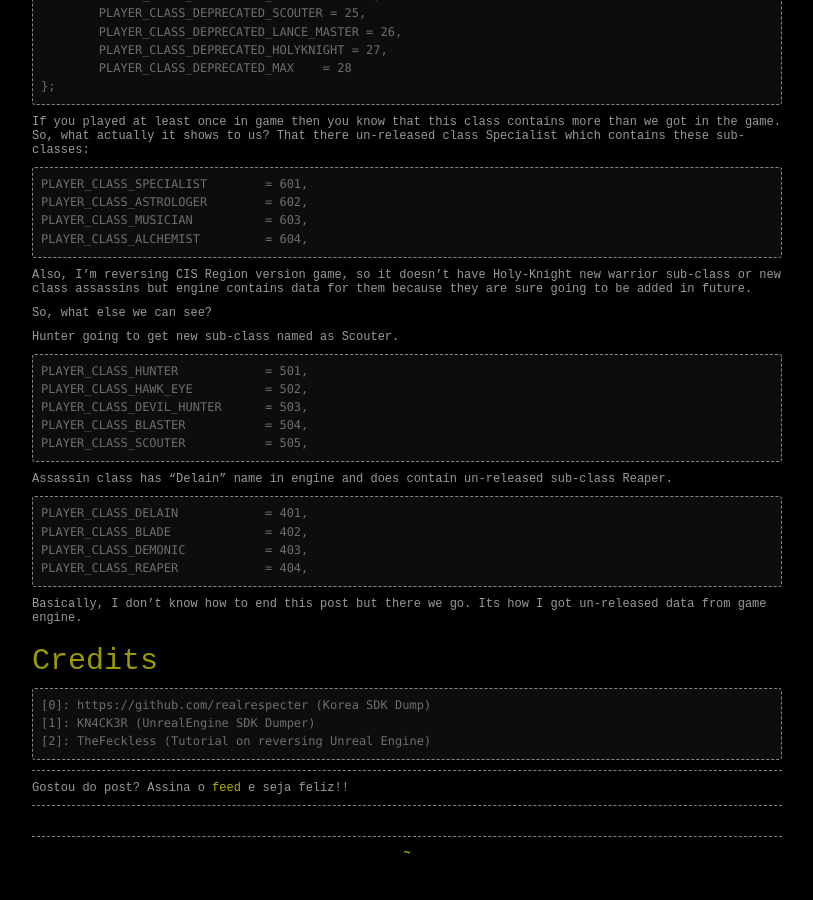
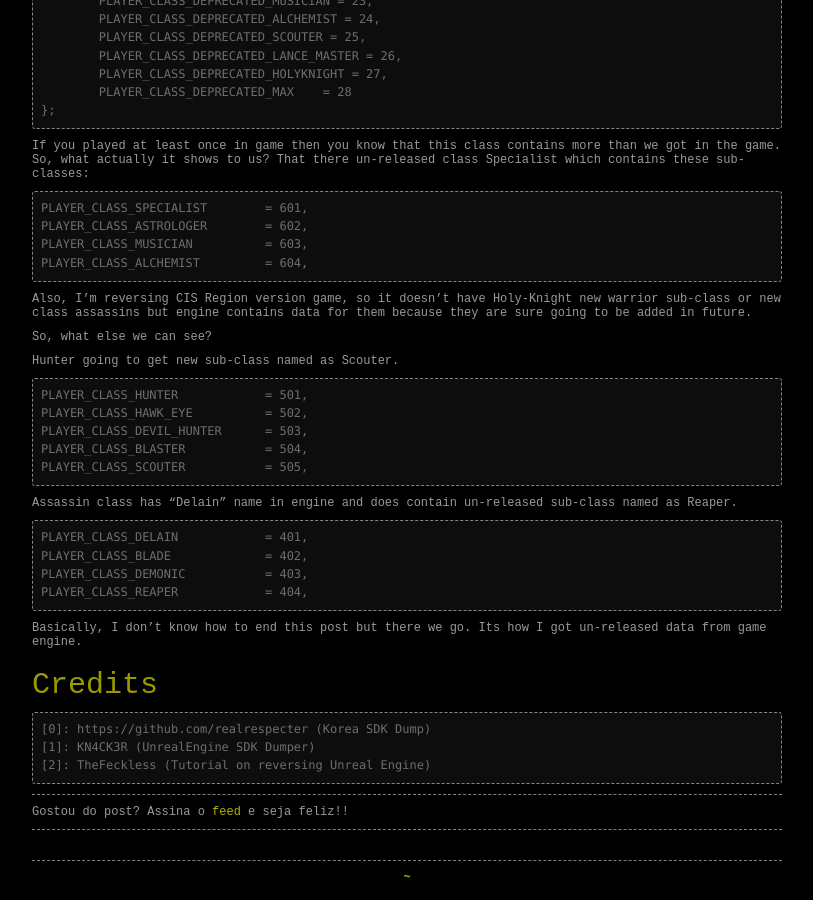
Before and after one commit to cpz/cpz.github.io, a Jekyll site: the page built from _posts/2020/2020-01-17-Lost-Ark-Reversing.md, in a window 1280 px wide and 900 px high, scrolled down 1731 px. Shown: the whole window, without its empty margins (233-1046 px from the left). Built offline with Jekyll 4.4.1, drawn with Linux system fonts in a browser that asks for light colours; comment, search, counter and statistics services are not loaded; before the commit the page ends 2607 px from its top, so only the background shows below that; some of the changed text lies outside the part shown.

Commit message:
Update 2020-01-17-Lost-Ark-Reversing.md

```diff
--- a/_posts/2020/2020-01-17-Lost-Ark-Reversing.md
+++ b/_posts/2020/2020-01-17-Lost-Ark-Reversing.md
@@ -88,7 +90,7 @@ PLAYER_CLASS_BLASTER           = 504,
 PLAYER_CLASS_SCOUTER           = 505,
 ~~~
 
-Assassin class has "Delain" name in engine and does contain un-released sub-class Reaper.
+Assassin class has "Delain" name in engine and does contain un-released sub-class named as Reaper.
 ~~~
 PLAYER_CLASS_DELAIN            = 401,
 PLAYER_CLASS_BLADE             = 402,
```
Also changed, not shown: other parts of _posts/2020/2020-01-17-Lost-Ark-Reversing.md (+2 -0 lines).
